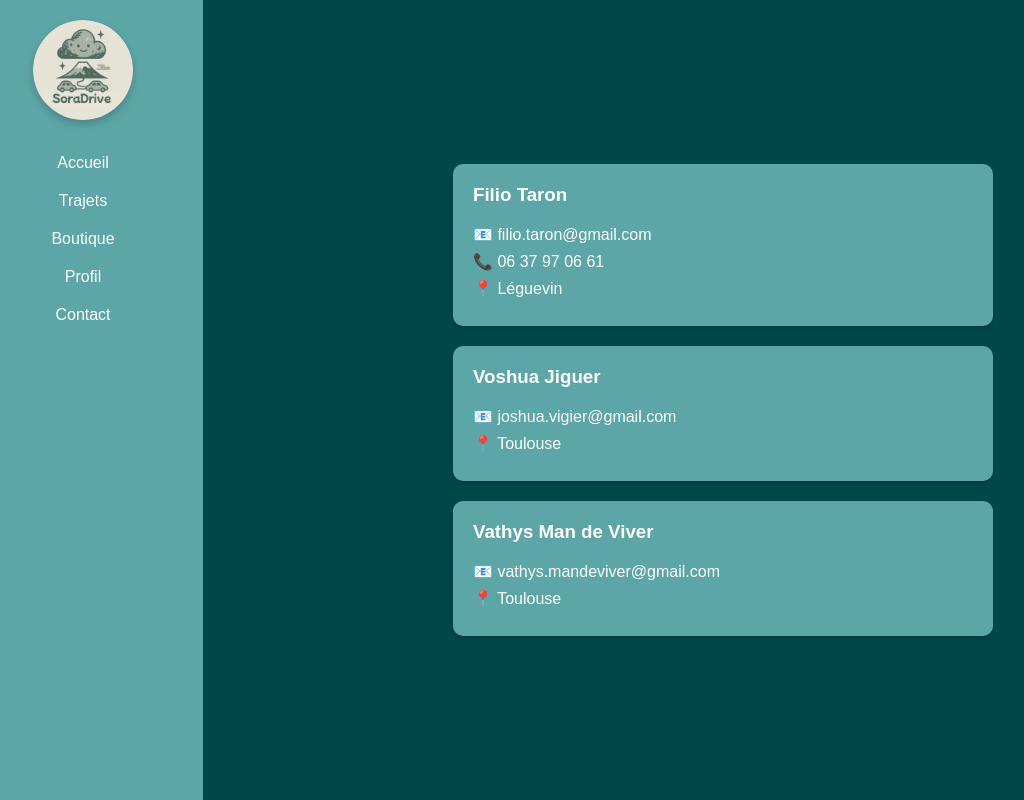
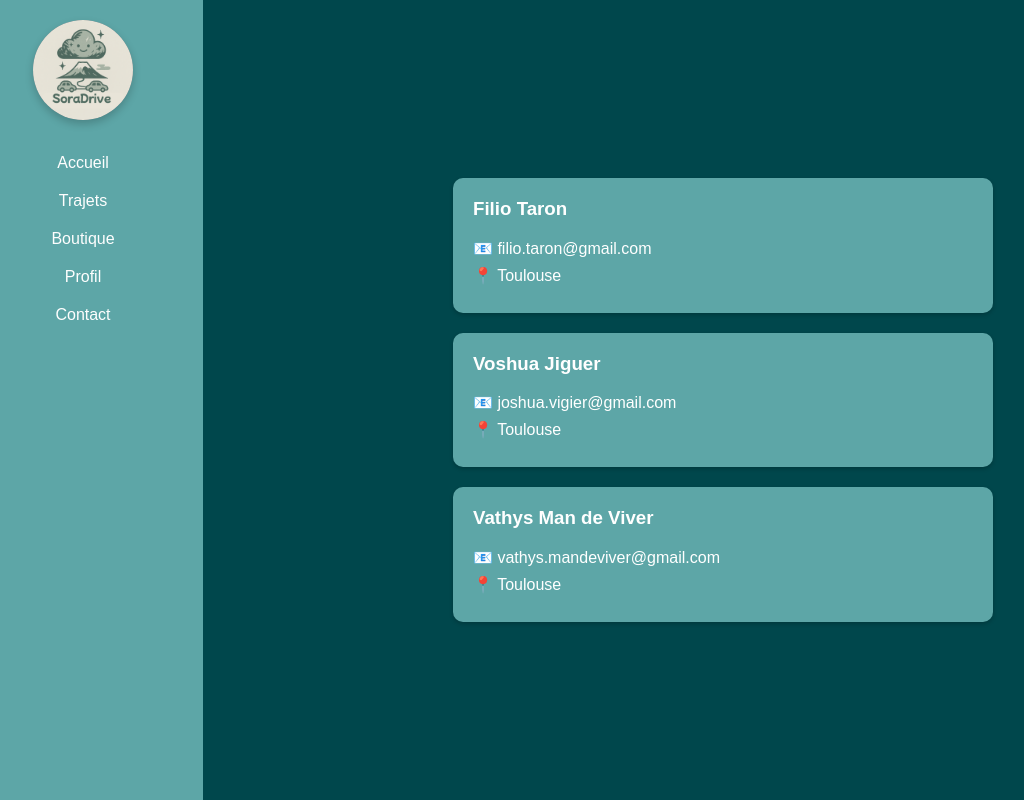
Before and after one commit to ballakeita/Projet-covoiturage, a PHP site: page /views/pages/PHP/Contact.php in a window 1280 px wide. Shown: the whole page, without its empty margins (37-1061 px from the left). Run offline with PHP 8.4, Linux system fonts and the light colour scheme; grey boxes are pictures that could not be loaded.

Commit message:
Update Contact.php

```diff
--- a/views/pages/PHP/Contact.php
+++ b/views/pages/PHP/Contact.php
@@ -29,8 +29,7 @@
     <div class="contact-card">
       <h3>Filio Taron</h3>
       <p class="info">📧 filio.taron@gmail.com</p>
-      <p class="info">📞 06 37 97 06 61</p>
-      <p class="info">📍 Léguevin</p>
+      <p class="info">📍 Toulouse</p>
     </div>
 
     <div class="contact-card">
```
